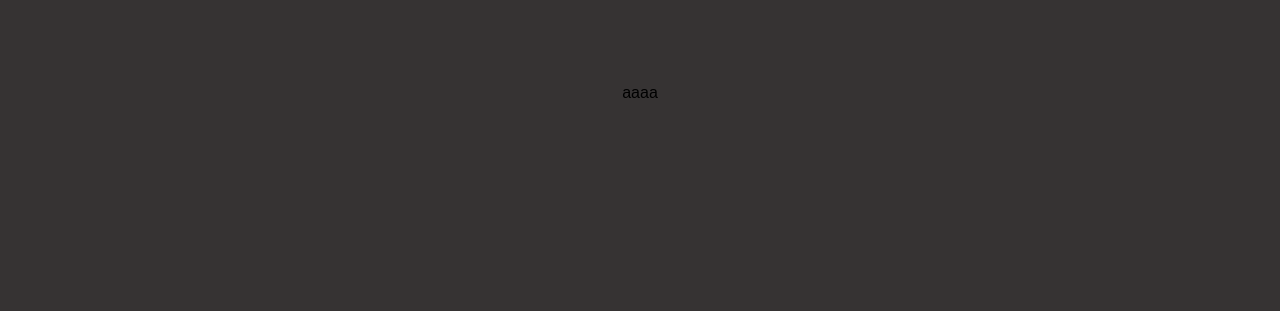
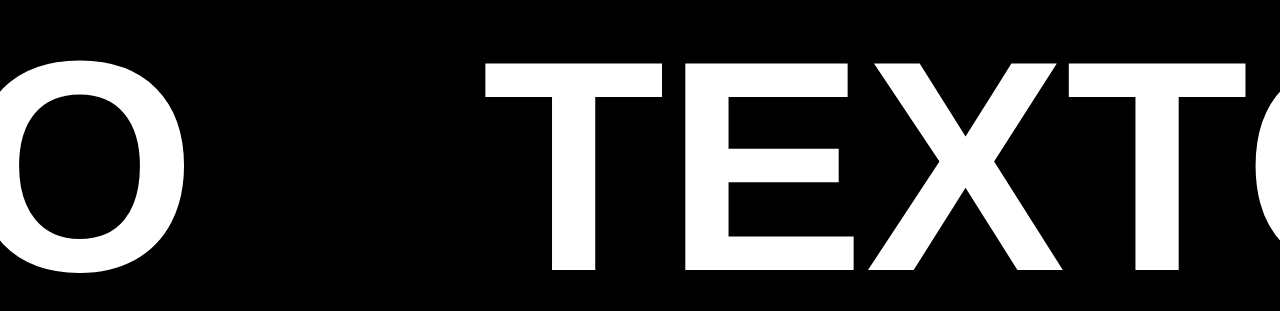
Before and after one commit to LeoGonzaga/digital-signboard, a React (Vite) app: page /board in a window 1280 px wide. Shown: the part 307-618 px from the top of the page. Built offline with nearby package versions, Linux system fonts and the light colour scheme.

Commit message:
feature: get value in zustand

```diff
--- a/package.json
+++ b/package.json
@@ -12,6 +12,7 @@
 	"dependencies": {
 		"react": "^17.0.2",
 		"react-dom": "^17.0.2",
+		"react-fast-marquee": "^1.3.1",
 		"react-router-dom": "^6.2.2",
 		"styled-components": "^5.3.3",
 		"zustand": "^3.7.1"
@@ -29,6 +30,7 @@
 		"@testing-library/user-event": "^13.5.0",
 		"@types/react": "^17.0.33",
 		"@types/react-dom": "^17.0.10",
+		"@types/react-router-dom": "^5.3.3",
 		"@types/styled-components": "^5.1.24",
 		"@typescript-eslint/eslint-plugin": "^5.13.0",
 		"@typescript-eslint/parser": "^5.13.0",
--- a/src/pages/Board/Board.tsx
+++ b/src/pages/Board/Board.tsx
@@ -1,8 +1,23 @@
+/* eslint-disable no-useless-concat */
+import { useData } from '@src/stores/useData';
 import React from 'react';
+import Marquee from 'react-fast-marquee';
 import { Styles } from './styles';
 
-export const Board = (): JSX.Element => (
-	<Styles.Container>
-		<Styles.Text>aaaa</Styles.Text>
-	</Styles.Container>
-);
+export const Board = (): JSX.Element => {
+	const { background, color, speed, text } = useData();
+	return (
+		<Styles.Container background={background}>
+			<Marquee
+				gradient={false}
+				speed={speed * 5}
+				direction="left"
+				style={{ background, display: 'flex', alignItems: 'center' }}
+			>
+				<Styles.Text color={color} background={background}>
+					{`${text} ` + ` `}
+				</Styles.Text>
+			</Marquee>
+		</Styles.Container>
+	);
+};
--- a/src/pages/Board/styles.ts
+++ b/src/pages/Board/styles.ts
@@ -1,17 +1,20 @@
-import { COLORS } from '@src/constants/colors';
 import styled from 'styled-components';
 
-const Container = styled.div`
-	background-color: ${COLORS.details};
+const Container = styled.div<{ background: string }>`
+	background-color: ${(props) => props.background};
+
 	height: 100vh;
-	display: flex;
-	flex-direction: column;
-	align-items: center;
-	justify-content: center;
-	overflow-x: hidden;
 `;
 
-const Text = styled.p``;
+const Text = styled.p<{ color: string; background: string }>`
+	font-size: 300px;
+	color: ${(props) => props.color};
+	background-color: ${(props) => props.background};
+	margin-bottom: 10px;
+	font-weight: bold;
+	text-transform: uppercase;
+`;
+
 export const Styles = {
 	Container,
 	Text,
--- a/src/pages/Create/Create.tsx
+++ b/src/pages/Create/Create.tsx
@@ -1,48 +1,58 @@
+/* eslint-disable radix */
 /* eslint-disable jsx-a11y/no-distracting-elements */
+import { useData } from '@src/stores/useData';
 import { ChangeEvent, useState } from 'react';
+import Marquee from 'react-fast-marquee';
+import { useNavigate } from 'react-router-dom';
 import { Styles } from './styles';
 
 export const Create = (): JSX.Element => {
+	const navigate = useNavigate();
+
 	const [text, setText] = useState<string>('TEXTO');
-	const [speed, setSpeed] = useState<string>(1);
+	const [speed, setSpeed] = useState<number>(40);
 	const [color, setColor] = useState<string>('#fff');
 	const [backgroundColor, setBackGroundColor] = useState<string>('black');
 
 	const handleChangeText = ({ target }: ChangeEvent<HTMLInputElement>) => {
 		setText(target.value);
+		useData.setState({ text: target.value });
 	};
 
 	const handleChangeBackgroundColor = ({
 		target,
 	}: ChangeEvent<HTMLInputElement>) => {
 		setBackGroundColor(target.value);
+		useData.setState({ background: target.value });
 	};
 
 	const handleChangeTextColor = ({ target }: ChangeEvent<HTMLInputElement>) => {
 		setColor(target.value);
+		useData.setState({ color: target.value });
 	};
 
-	const handleChangeSped = ({ target }: ChangeEvent<HTMLInputElement>) => {
-		setSpeed(target.value);
+	const handleChangeSpeed = ({ target }: ChangeEvent<HTMLInputElement>) => {
+		setSpeed(parseInt(target.value, 10));
+		useData.setState({ speed: parseInt(target.value, 10) });
 	};
 
 	const handleCreateSignBoard = () => {
-		console.log(color, backgroundColor, text, speed);
+		navigate('/board');
 	};
 
 	return (
 		<Styles.Container>
 			<p>Preview</p>
-			<marquee
-				bgcolor={backgroundColor}
-				width="100%"
-				scrollamount={speed}
-				direction="right"
+			<Marquee
+				gradient={false}
+				speed={speed * 5}
+				direction="left"
+				style={{ background: backgroundColor }}
 			>
 				<Styles.PreviewText color={color} background={backgroundColor}>
 					{text}
 				</Styles.PreviewText>
-			</marquee>
+			</Marquee>
 			<Styles.Wrapper>
 				<input
 					type="text"
@@ -65,7 +75,7 @@ export const Create = (): JSX.Element => {
 				</Styles.WrapperColors>
 				<Styles.WrapperColors>
 					<Styles.Label>Velocidade:</Styles.Label>
-					<input type="range" value={speed} onChange={handleChangeSped} />
+					<input type="range" value={speed} onChange={handleChangeSpeed} />
 				</Styles.WrapperColors>
 				<button type="submit" onClick={handleCreateSignBoard}>
 					Gerar
--- a/src/pages/Create/styles.ts
+++ b/src/pages/Create/styles.ts
@@ -62,7 +62,7 @@ const Label = styled.span`
 `;
 
 const PreviewText = styled.span<{ color: string; background: string }>`
-	font-size: 150px;
+	font-size: 100px;
 	padding: 20px;
 	color: ${(props) => props.color};
 	background-color: ${(props) => props.background};
--- a/src/stores/useData.ts
+++ b/src/stores/useData.ts
@@ -3,11 +3,13 @@ import create from 'zustand';
 type Props = {
 	text: string;
 	color: string;
+	background: string;
 	speed: number;
 };
 
 export const useData = create<Props>(() => ({
-	text: 'João',
-	color: '18',
-	speed: 1,
+	text: 'texto',
+	color: 'white',
+	background: 'black',
+	speed: 20,
 }));
```
